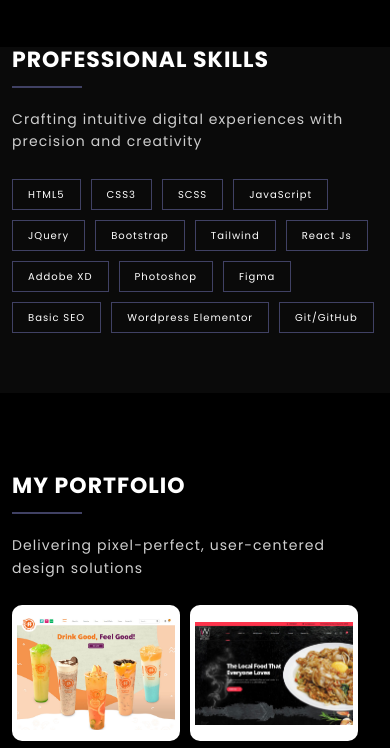
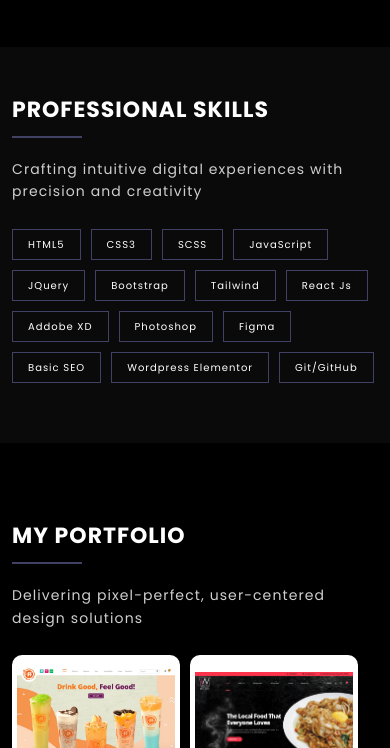
Before and after one commit to AmitsutharBKN/iamitech, a React app: page / in a window 390 px wide. Shown: the part 2439-3187 px from the top of the page. Built offline with nearby package versions, Linux system fonts and the light colour scheme; a web font is replaced by a local one.

Commit message:
new update 1

```diff
--- a/src/components/skils/skils.scss
+++ b/src/components/skils/skils.scss
@@ -56,6 +56,6 @@ ul.skills-listing>li {
 	}
 
 @media (max-width: 991.98px) {
-	.skils-box { padding: 0px 0px 50px; }
+	.skils-box { padding: 50px 0px; }
 	.skilName-box { padding: 7px 15px; font-size: 10px; }
 	}
```
Also changed, not shown: src/components/skils/skils.css, 1 other file.
